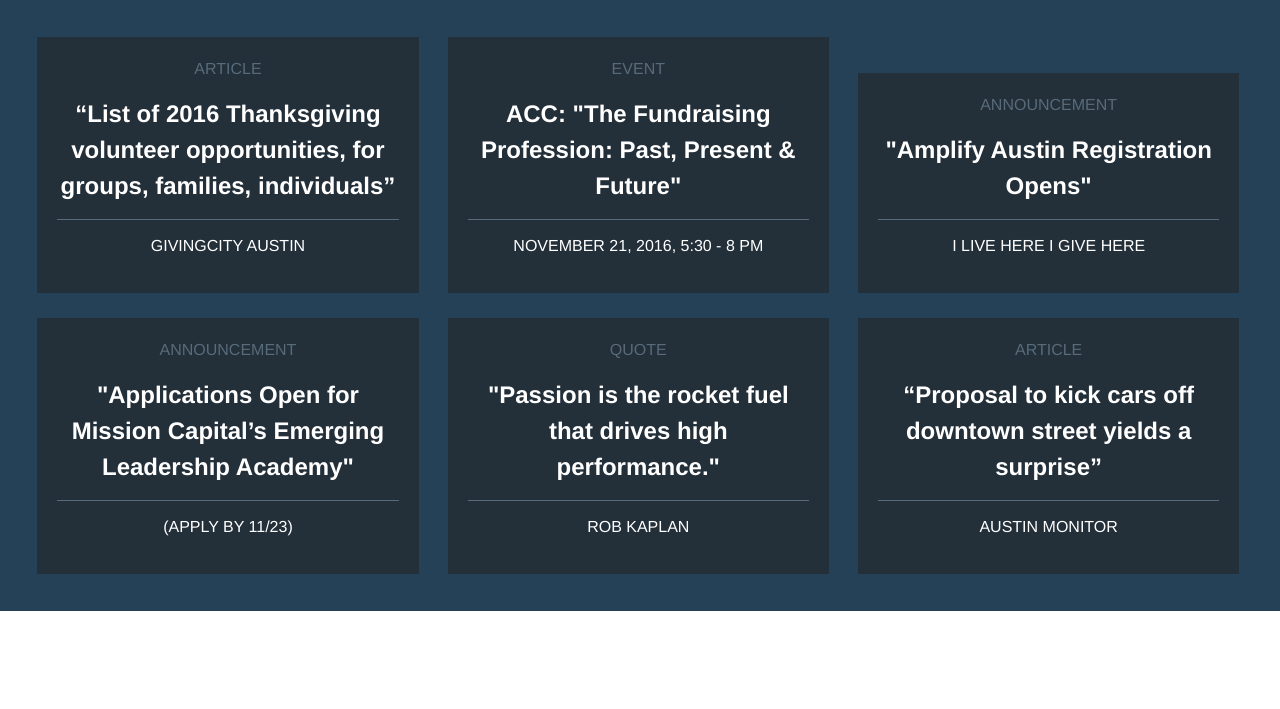
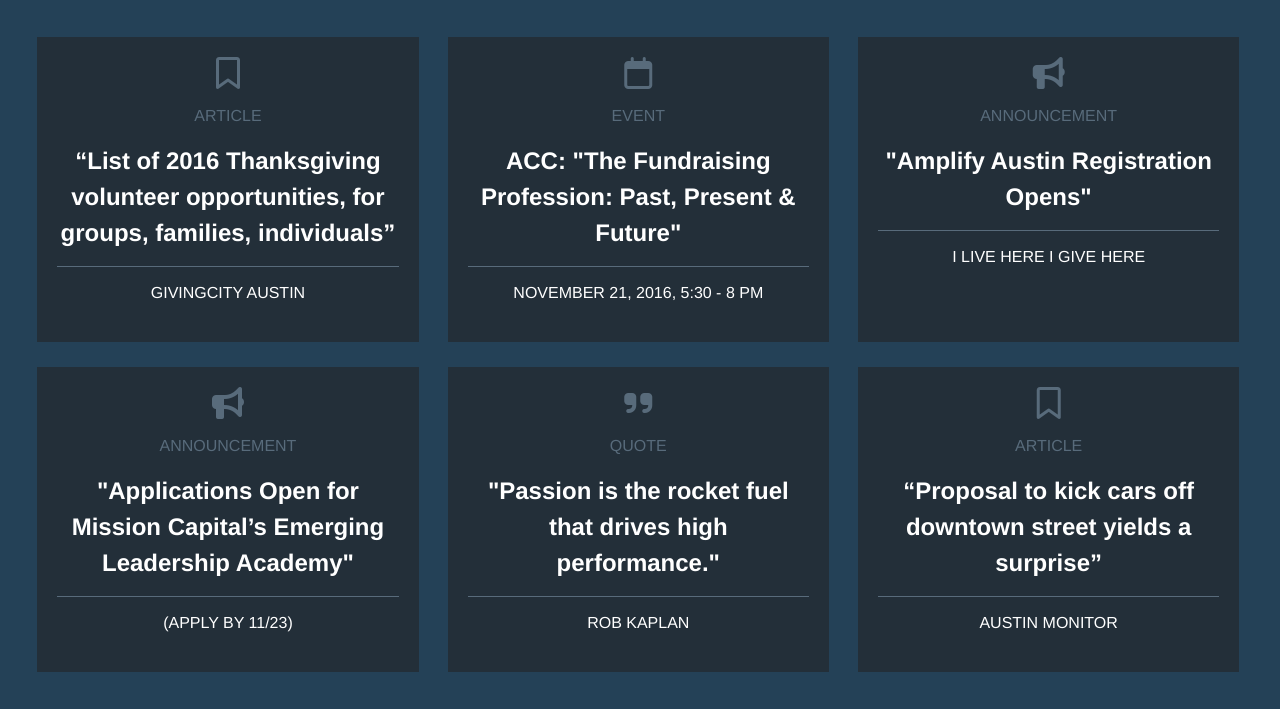
Before and after one commit to missiondigest/missiondigest.github.io, a Jekyll site: the page built from index.html, in a window 1280 px wide. Shown: the part 448-1157 px from the top of the page. Built offline with Jekyll 4.4.1, drawn with Linux system fonts in a browser that asks for light colours; nearby versions of some CDN libraries; before the commit the page ends 1059 px from its top, so only the background shows below that.

Commit message:
fontawesome

```diff
--- a/_includes/head.html
+++ b/_includes/head.html
@@ -10,6 +10,8 @@
   <link rel="canonical" href="{{ page.url | replace:'index.html','' | prepend: site.baseurl | prepend: site.url }}">
   <link rel="alternate" type="application/rss+xml" title="{{ site.title }}" href="{{ "/feed.xml" | prepend: site.baseurl | prepend: site.url }}" />
 
+  <script src="https://use.fontawesome.com/d32c583711.js"></script>
+
   <style>
   .all {
     background: url(/css/back.jpeg) no-repeat center center fixed;
--- a/_layouts/default.html
+++ b/_layouts/default.html
@@ -24,6 +24,7 @@
       <div class="grid-blocks">
         <a href="http://www.givingcityaustin.com/takeaction/list-of-2016-thanksgiving-volunteer-opportunities-for-groups-families-individuals/">
           <div class="item">
+              <i class="fa fa-bookmark-o" aria-hidden="true"></i>
               <h4>Article</h4>
               <h2>“List of 2016 Thanksgiving volunteer opportunities, for groups, families, individuals”</h2>
               <p>GivingCity Austin</p>
@@ -31,6 +32,7 @@
         </a>
         <a href="http://sites.austincc.edu/npo/event-listing/the-fundraising-profession-past-present-and-future/">
           <div class="item">
+              <i class="fa fa-calendar-o" aria-hidden="true"></i>
               <h4>Event</h4>
               <h2>ACC: "The Fundraising Profession: Past, Present & Future"</h2>
               <p>November 21, 2016, 5:30 - 8 pm</p>
@@ -38,6 +40,7 @@
         </a>
         <a href="http://ilivehereigivehere.org/for-non-profits/">
           <div class="item">
+              <i class="fa fa-bullhorn" aria-hidden="true"></i>
               <h4>Announcement</h4>
               <h2>"Amplify Austin Registration Opens"</h2>
               <p>I Live Here I Give Here</p>
@@ -45,6 +48,7 @@
         </a>
         <a href="https://missioncapital.org/events/event-detail/?EventName=Emerging%20Leadership%20Academy%20Winter%202016">
           <div class="item">
+              <i class="fa fa-bullhorn" aria-hidden="true"></i>
               <h4>Announcement</h4>
               <h2>"Applications Open for Mission Capital’s Emerging Leadership Academy"</h2>
               <p>(apply by 11/23)</p>
@@ -52,6 +56,7 @@
         </a>
         <a href="https://twitter.com/matthewkouri/status/774246642585174016">
           <div class="item">
+              <i class="fa fa-quote-right" aria-hidden="true"></i>
               <h4>Quote</h4>
               <h2>"Passion is the rocket fuel that drives high performance."</h2>
               <p>Rob Kaplan</p>
@@ -59,6 +64,7 @@
         </a>
         <a href="http://www.austinmonitor.com/stories/2016/10/proposal-kick-cars-off-downtown-street-yields-surprise/">
           <div class="item">
+              <i class="fa fa-bookmark-o" aria-hidden="true"></i>
               <h4>Article</h4>
               <h2>“Proposal to kick cars off downtown street yields a surprise”</h2>
               <p>Austin Monitor</p>
--- a/_sass/_layout.scss
+++ b/_sass/_layout.scss
@@ -16,12 +16,14 @@
 }
 .grid .item {
     background-color: #232f39;
-    min-height: 100px;
+    min-height: 305px;
     width: 31%;
     margin: 1%;
     display: inline-block;
     padding: 20px;
     box-sizing: border-box;
+    text-align: center;
+    vertical-align: top;
 }
 .grid .item h4 {
     text-align: center;
@@ -46,6 +48,12 @@
 }
 .grid .item:hover {
     background: rgba(35, 47, 57, 0.75);
+}
+
+.item i.fa {
+    font-size: 32px;
+    margin-bottom: 15px;
+    color: #586b7b;
 }
 
 @include media-query($on-palm) {
```
